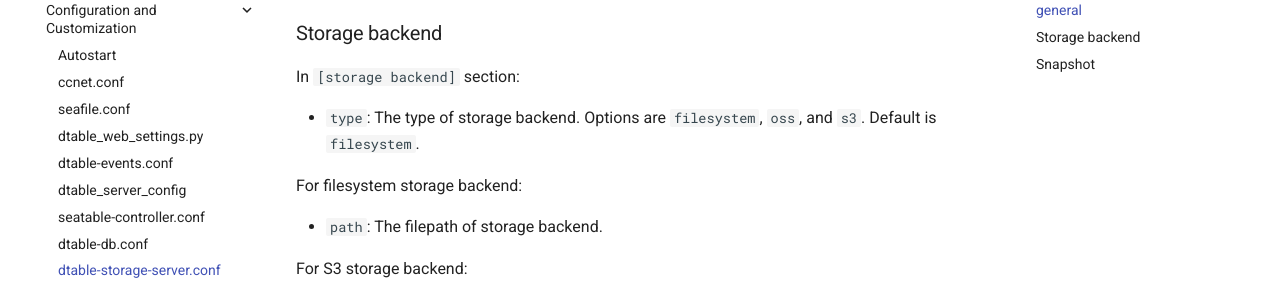
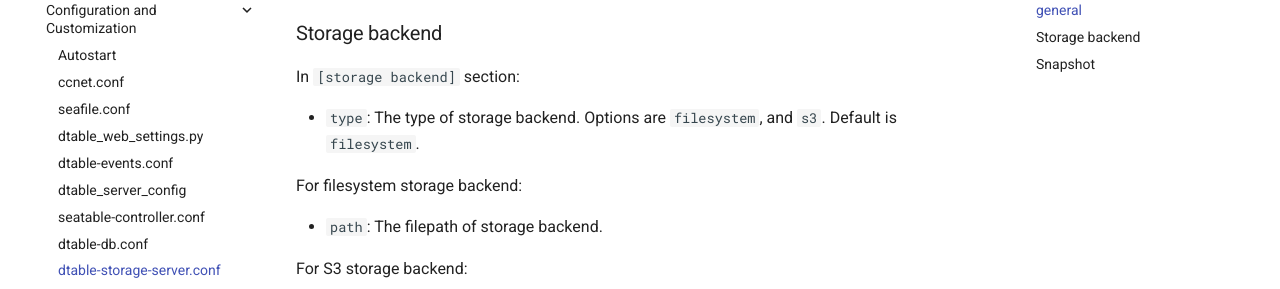
Before and after one commit to seatable/seatable-admin-docs, an MkDocs documentation site: the page built from manual/config/dtable_storage_server_conf.md, in a window 1280 px wide and 900 px high, scrolled down 783 px. Shown: the part 152-441 px from the top of the window. Built offline with MkDocs 1.6.1 and Material for MkDocs 9.7.7, drawn with Linux system fonts in a browser that asks for light colours; comment, search, counter and statistics services are not loaded.

Commit message:
Update dtable_storage_server_conf.md

```diff
--- a/manual/config/dtable_storage_server_conf.md
+++ b/manual/config/dtable_storage_server_conf.md
@@ -36,7 +36,7 @@
 
 In `[storage backend]` section:
 
-- `type`: The type of storage backend. Options are `filesystem`, `oss`, and `s3`. Default is `filesystem`.
+- `type`: The type of storage backend. Options are `filesystem`, and `s3`. Default is `filesystem`.
 
 For filesystem storage backend:
 
```
